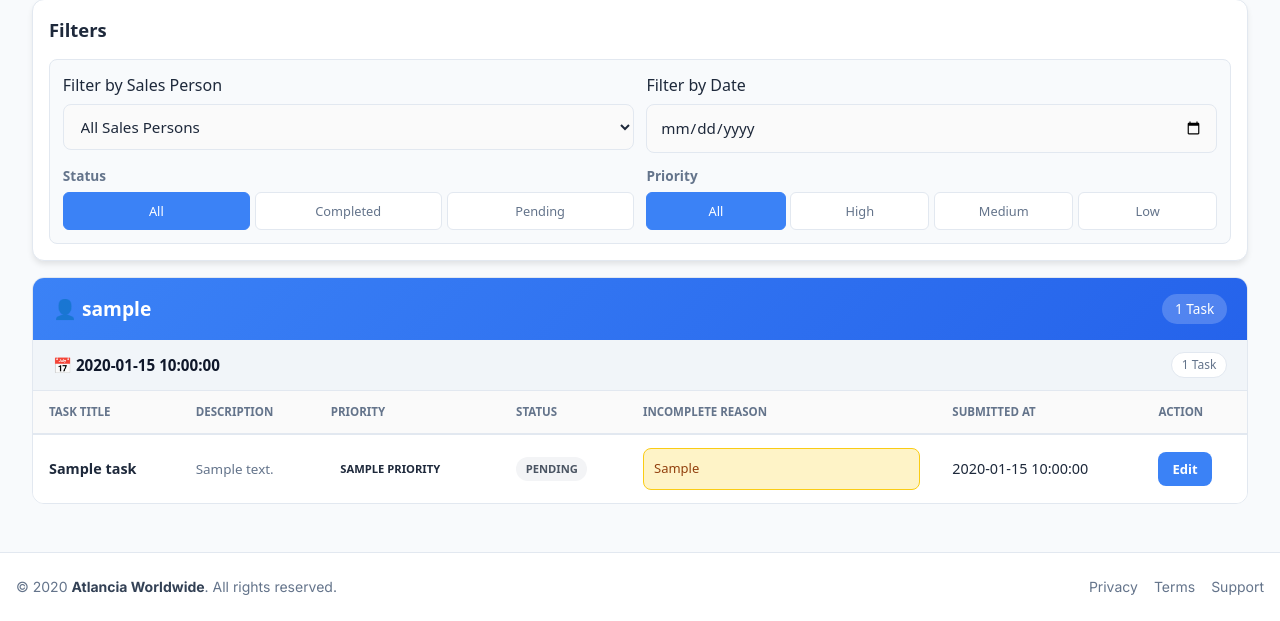
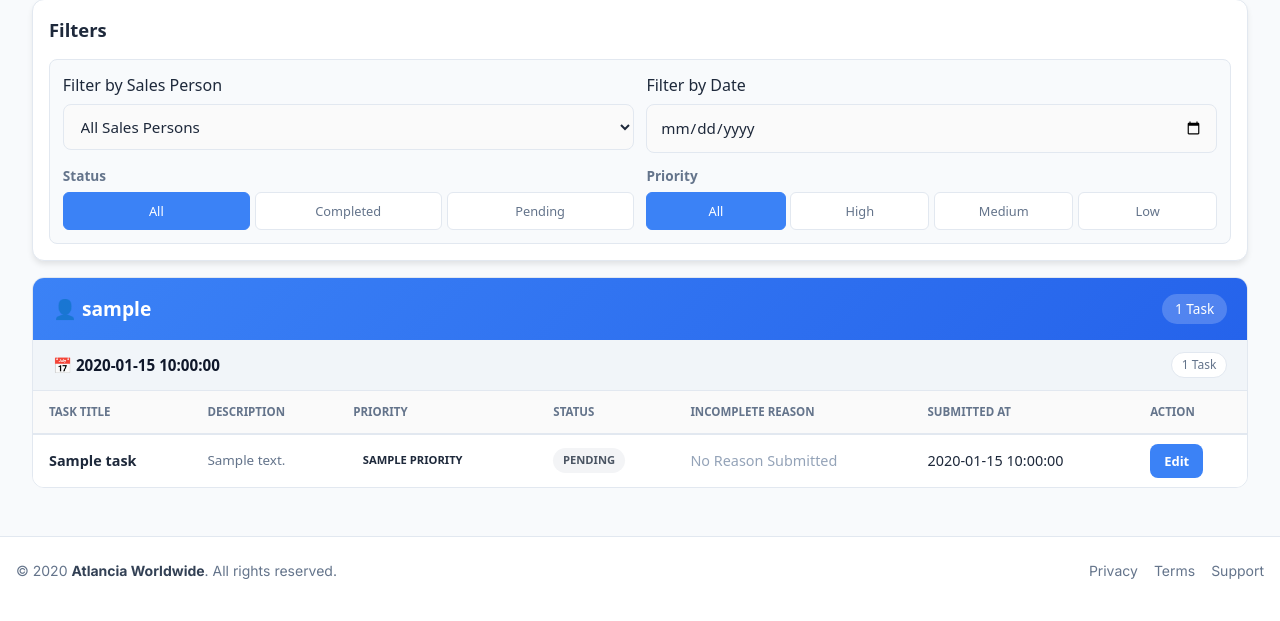
Before and after one commit to ranganikrushank/sales-aw, a Flask app: template templates/admin_tasks.html in a window 1280 px wide. Shown: the part 891-1512 px from the top of the page. After the commit the page ends 1470 px from the top, so only its background shows below. Run offline with Flask 3, Linux system fonts and the light colour scheme; the template is opened without the code that fills it: most values are stand-ins (such as "Sample title", 1, 10 or a date in 2020); some libraries are stand-ins or nearby versions.

Commit message:
Add files via upload

```diff
--- a/app.py
+++ b/app.py
@@ -164,7 +164,7 @@ def admin_tasks():
         .execute().data
 
     tasks = supabase.table('daily_tasks') \
-        .select('*, users!daily_tasks_sales_id_fkey(username)') \
+        .select('id, sales_id, task_title, task_description, priority, task_date, is_completed, incomplete_reason, incomplete_submitted, incomplete_submitted_at, users!daily_tasks_sales_id_fkey(username)') \
         .order('created_at', desc=True) \
         .execute().data
 
--- a/templates/admin_tasks.html
+++ b/templates/admin_tasks.html
@@ -137,8 +137,8 @@
             data-priority="{{ task.priority }}"
             data-date="{{ task.task_date }}"
             data-person="{{ task.users.username }}"
-            data-incomplete-reason="{{ task.incomplete_reason or '' }}"
-            data-incomplete-submitted="{{ 'true' if task.incomplete_submitted else 'false' }}"
+            data-incomplete-reason="{{ (task.incomplete_reason or '') | e }}"
+            data-incomplete-submitted="{{ task.incomplete_submitted|string|lower }}"
             data-incomplete-time="{{ task.incomplete_submitted_at or '' }}">
         </div>
         {% endfor %}
@@ -779,7 +779,8 @@ document.addEventListener('DOMContentLoaded', () => {
                             <td data-label="Incomplete Reason">
 
                                 ${
-                                    task.dataset.incompleteSubmitted === 'true'
+                                    String(task.dataset.incompleteSubmitted).toLowerCase() === 'true'
+                                    && task.dataset.incompleteReason.trim() !== ''
 
                                     ?
 
@@ -792,13 +793,15 @@ document.addEventListener('DOMContentLoaded', () => {
                                         font-size:13px;
                                         line-height:1.5;
                                         min-width:220px;
+                                        white-space:pre-wrap;
+                                        word-break:break-word;
                                     ">
                                         ${task.dataset.incompleteReason}
                                     </div>`
 
                                     :
 
-                                    `<span style="color:#94a3b8;">-</span>`
+                                    `<span style="color:#94a3b8;">No Reason Submitted</span>`
                                 }
 
                             </td>
--- a/templates/sales_tasks.html
+++ b/templates/sales_tasks.html
@@ -62,9 +62,9 @@
 
             data-date="{{ task.task_date }}"
 
-            data-incomplete-submitted="{{ 'true' if task.incomplete_submitted else 'false' }}"
+            data-incomplete-submitted="{{ task.incomplete_submitted|string|lower }}"
 
-            data-incomplete-reason="{{ task.incomplete_reason or '' }}">
+            data-incomplete-reason="{{ (task.incomplete_reason or '') | e }}">
 
         </div>
         {% endfor %}
@@ -418,7 +418,7 @@ document.addEventListener('DOMContentLoaded', () => {
 
                             ${allowReasonSubmission ? `
 
-                                ${task.dataset.incompleteSubmitted === 'true'
+                                ${String(task.dataset.incompleteSubmitted).toLowerCase() === 'true'
 
                                     ?
 
```
